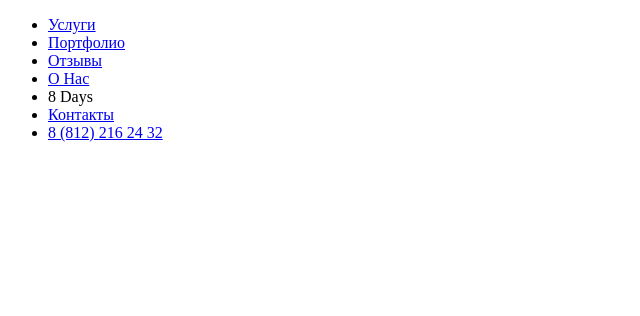
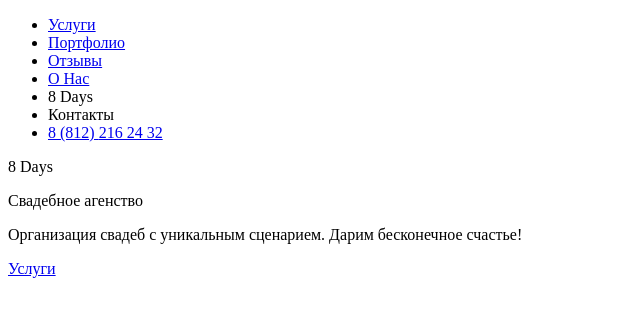
Before and after one commit to swabou/Wedding_agency, a plain HTML site: page index.html in a window 1280 px wide. Shown: the whole page, without its empty margins (0-640 px from the left). Drawn offline with Linux system fonts and the light colour scheme.

Commit message:
Разметили главное изображение

```diff
--- a/index.html
+++ b/index.html
@@ -7,6 +7,7 @@
 </head>
 <body>
 	<div class="wrap-page">
+		<!-- Header Page -->
 		<header class="main-header">
 			<nav class="main-nav">
 				<ul class="nav-list">
@@ -15,11 +16,27 @@
 					<li class="nav-list__item"><a href="#" class="nav-list__link">Отзывы</a></li>
 					<li class="nav-list__item"><a href="#" class="nav-list__link">О Нас</a></li>
 					<li class="nav-list__item"><a class="nav-list__link nav-list__link--logo">8 Days</a></li>
-					<li class="nav-list__item"><a href="#" class="nav-list__link">Контакты</a></li>
+					<li class="nav-list__item"><a class="nav-list__link">Контакты</a></li>
 					<li class="nav-list__item"><a href="tel:+78122162431" class="nav-list__link">8 (812) <span class="uppercase">216 24 32</span></a></li>
 				</ul>
 			</nav>
 		</header>
+		<!-- End Header Page -->
+
+		<!-- Main Picture -->
+		<section class="main-picture">
+			<div class="main-picture__item content-picture">
+				<p class="content-picture__headline">8 Days</p>
+				<p class="content-picture__subtitle">Свадебное агенство</p>
+			</div>
+			<div class="main-picture__item content-picture">
+				<p class="content-picture__desc">Организация свадеб  с уникальным сценарием. Дарим бесконечное счастье!</p>
+			</div>
+			<div class="main-picture__item content-picture">
+				<a class="content-picture__link" href="#">Услуги</a>
+			</div>
+		</section>
+
 	</div>
 </body>
 </html>
```
